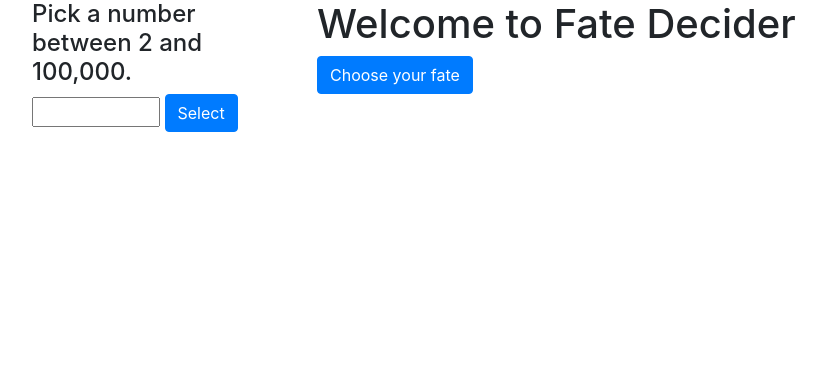
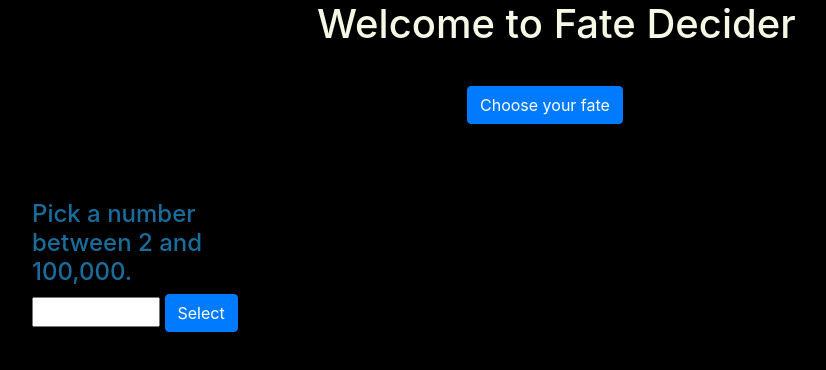
Before and after one commit to mdhays/randomizer, a plain HTML site: page index.html in a window 1280 px wide. Shown: the whole page, without its empty margins (53-879 px from the left). Drawn offline with nearby package versions, Linux system fonts and the light colour scheme.

Commit message:
added basic styling. more will be added later.

```diff
--- a/index.html
+++ b/index.html
@@ -6,29 +6,33 @@
   <meta http-equiv="X-UA-Compatible" content="IE=edge">
   <meta name="viewport" content="width=device-width, initial-scale=1.0">
   <link rel="stylesheet" type="text/css" href="/lib/node_modules/bootstrap/dist/css/bootstrap.min.css">
+  <link rel="stylesheet" type="text/css" href="/styles/rndm.css">
 
   <title> Fate Decider </title>
 </head>
 
 <body>
+  <div class="photo"></div>
   <div class="container">
     <div class="row">
       <!-- This column is there as empty space for now. I may use it for something later on. -->
       <div class="col-md-3">
+        <div id ="hold-me">
           <h4> Pick a number between 2 and 100,000. </h4>
           <input type="number" name="numbers" min="1" max="100000" id="numbers-in">
           <button type="button" class="btn btn-primary" onclick="numberSelected()"> Select
           </button>
         </div>
+      </div>
 
-      <div class="col-md-6">
+      <div class="col-md-9">
+        <div id="main">
           <h1> Welcome to Fate Decider </h1>
           <h4 id="chose-a-number"></h4>
-        <button type="button" class="btn btn-primary" onclick="getRandomNumber()"> Choose your fate </button>
+          <button id="choose" type="button" class="btn btn-primary" onclick="getRandomNumber()"> Choose your fate </button>
+        </div>
       </div>
 
-      <div class="col-md-3">
-      </div>
 
     </div>
   </div> <!-- end of container -->
--- a/styles/rndm.css
+++ b/styles/rndm.css
@@ -0,0 +1,21 @@
+body {
+  background-color: black;
+
+}
+
+h4 {
+  color: #196D9C;
+}
+
+h1 {
+  color: #F5F8E5;
+}
+
+#hold-me {
+  padding-top: 200px;
+}
+
+#choose {
+  margin-top: 30px;
+  margin-left: 150px;
+}
```
Lines whose indentation alone changed are shown as unchanged.
